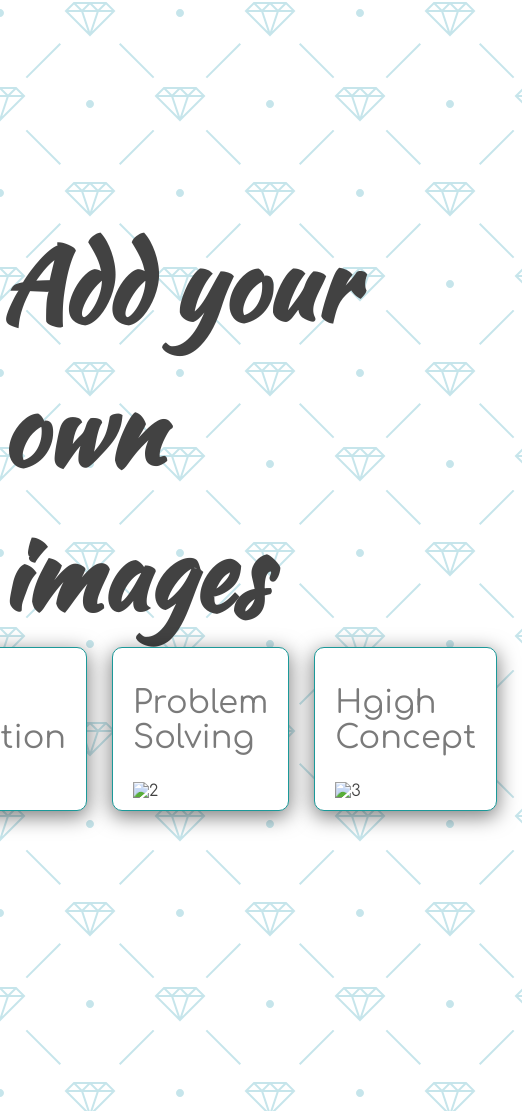
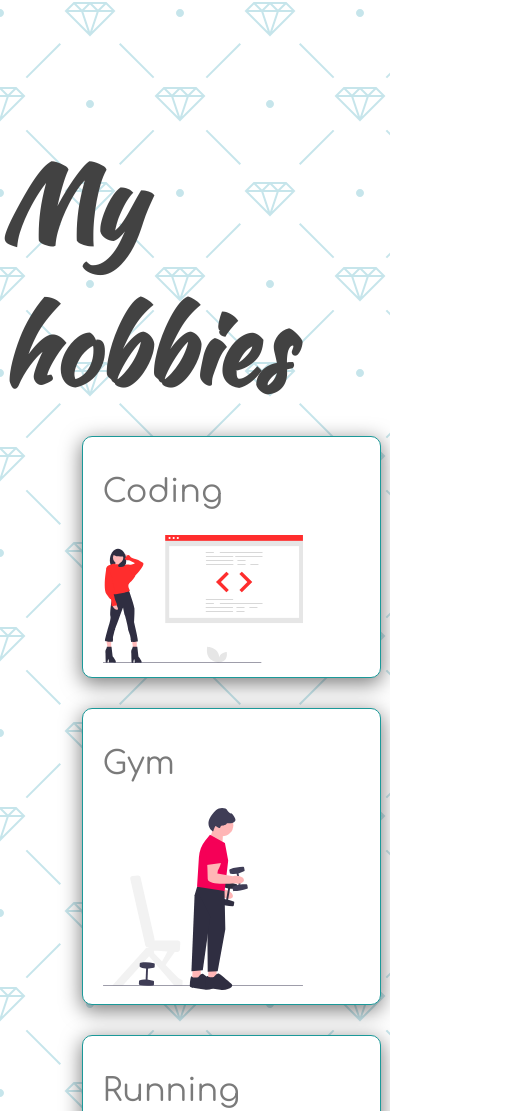
Before and after one commit to Mateusz-best-creator/HTML_project, a plain HTML site: page index.html in a window 390 px wide. Shown: the part 796-1907 px from the top of the page, 522 px wide, since content can reach past the window. Drawn offline with nearby package versions, Linux system fonts and the light colour scheme.

Commit message:
Adding images, adjusting javascript fixing styling for hobbies section

```diff
--- a/index.html
+++ b/index.html
@@ -25,7 +25,7 @@
     <!-- Navigation -->
     <nav id="nav">
         <a href="#home">HOME</a>
-        <a href="#about">ABOUT</a>
+        <a href="#hobbies">HOBBIES</a>
         <a href="#projects">PROJECTS</a>
         <a href="#contact">CONTACT</a>
     </nav>
@@ -33,24 +33,24 @@
     <section id="home">
         <div class="title-group">
             <h1>Hello I'm Mateusz</h1>
-            <h2>Welcome to the Website!</h2>
+            <h2>Welcome to the website about my hobbies!</h2>
         </div>
     </section>
     <!-- About Section -->
-    <section id="about">
-        <h1>Add your own images</h1>
-        <div class="about-container">
+    <section id="hobbies">
+        <h1>My hobbies</h1>
+        <div class="hobbies-container">
             <div class="image-container">
-                <h2>Web Innovation</h2>
-                <img src="img/undraw_feeling_proud_light.svg" alt="1" id="image1">
+                <h2>Coding</h2>
+                <img src="img/undraw_proud_coder_light.svg" alt="1" id="image1">
             </div>
             <div class="image-container">
-                <h2>Problem Solving</h2>
-                <img src="img/undraw_feeling_proud_light.svg" alt="2" id="image2">
+                <h2>Gym</h2>
+                <img src="img/undraw_healthy_habit_light.svg" alt="2" id="image2">
             </div>
             <div class="image-container">
-                <h2>Hgigh Concept</h2>
-                <img src="img/undraw_feeling_proud_light.svg" alt="3" id="image3">
+                <h2>Running</h2>
+                <img src="img/undraw_fitness_stats_light.svg" alt="3" id="image3">
             </div>
         </div>
     </section>
@@ -80,6 +80,6 @@
         </div>
     </section>
     <!-- JavaScript -->
-    <script src="script2.js"></script>
+    <script src="script.js"></script>
 </body>
 </html>
--- a/script.js
+++ b/script.js
@@ -14,8 +14,8 @@ function addProperties (firstColor, secondColor, firstIcon, secondIcon, type) {
     toggleIcon.children[1].classList.remove(`${firstIcon}`);
     toggleIcon.children[1].classList.add(`${secondIcon}`);
     image1.src= `img/undraw_proud_coder_${type}.svg`;
-    image2.src= `img/undraw_feeling_proud_${type}.svg`;
-    image3.src= `img/undraw_conceptual_idea_${type}.svg`;
+    image2.src= `img/undraw_healthy_habit_${type}.svg`;
+    image3.src= `img/undraw_fitness_stats_${type}.svg`;
 }
 
 // Dark Mode Styles
--- a/style.css
+++ b/style.css
@@ -87,23 +87,40 @@ a:focus {
 }
 
 /* About Section */
-.about-container {
+.hobbies-container {
   display: flex;
+  flex-direction: row; /* Change to column layout on smaller screens */
 }
 
 .image-container {
   border: 1px solid var(--secondary-color);
   border-radius: 10px;
   padding: 10px 20px;
-  margin-right: 25px;
-  width: auto;
+  margin: 15px;
+  width: 100%;
   background: var(--background);
   box-shadow: var(--box-shadow);
 }
 
 img {
-  height: 300px;
-  width: 300px;
+  width: 100%;
+  max-width: 300px; /* Limit the maximum width to 300px */
+  height: auto;
+}
+
+@media only screen and (max-width: 768px) {
+  .hobbies-container {
+    padding: 0 15px;
+    flex-direction: column;
+  }
+
+  .image-container {
+    margin-right: 0;
+  }
+
+  img {
+    max-width: 200px;
+  }
 }
 
 /* Projects Section */
```
Also changed, not shown: img/undraw_fitness_stats_dark.svg (added), img/undraw_fitness_stats_light.svg (added), img/undraw_healthy_habit_dark.svg (added), img/undraw_healthy_habit_light.svg (added), img/undraw_proud_coder_dark.svg (added), img/undraw_proud_coder_light.svg (added).
